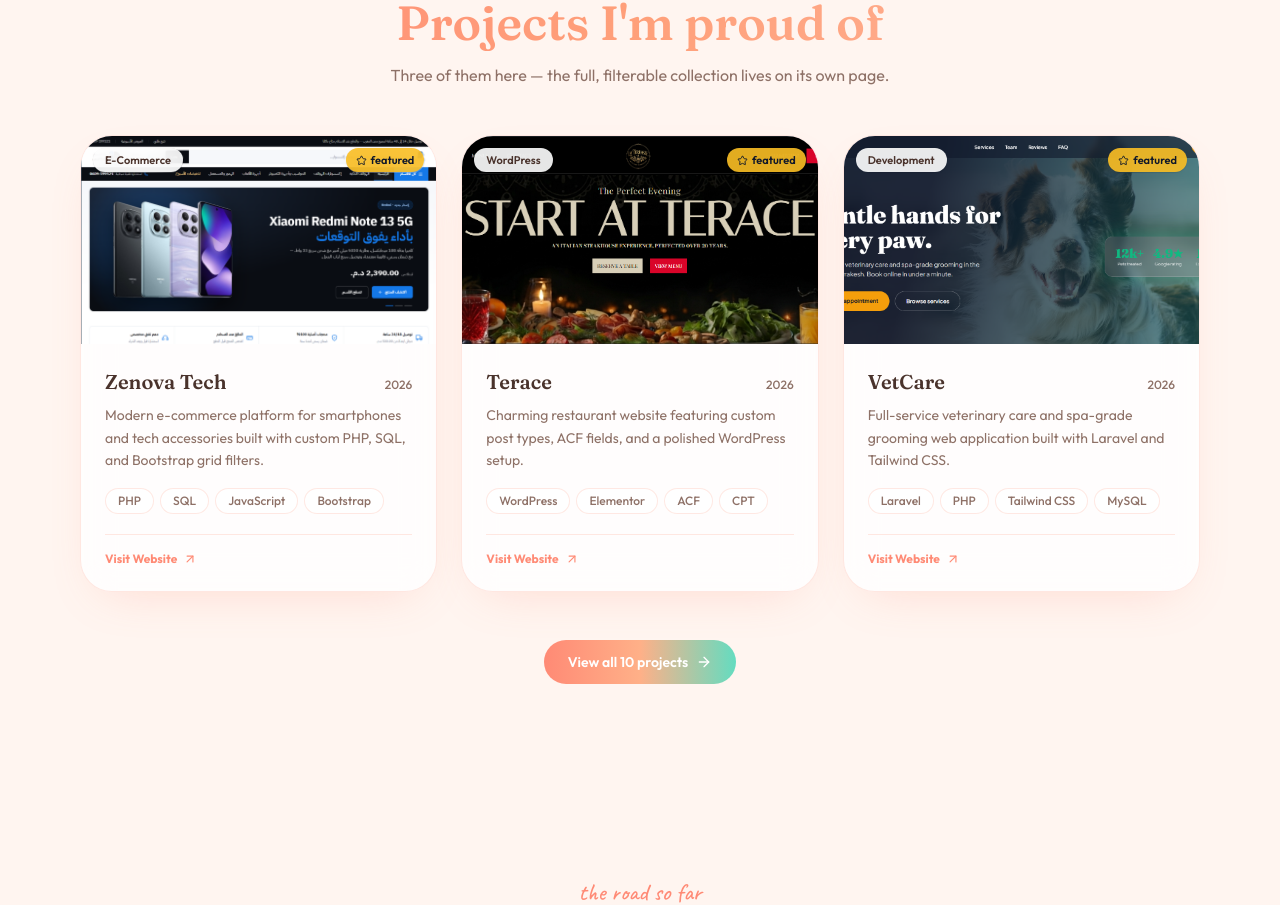
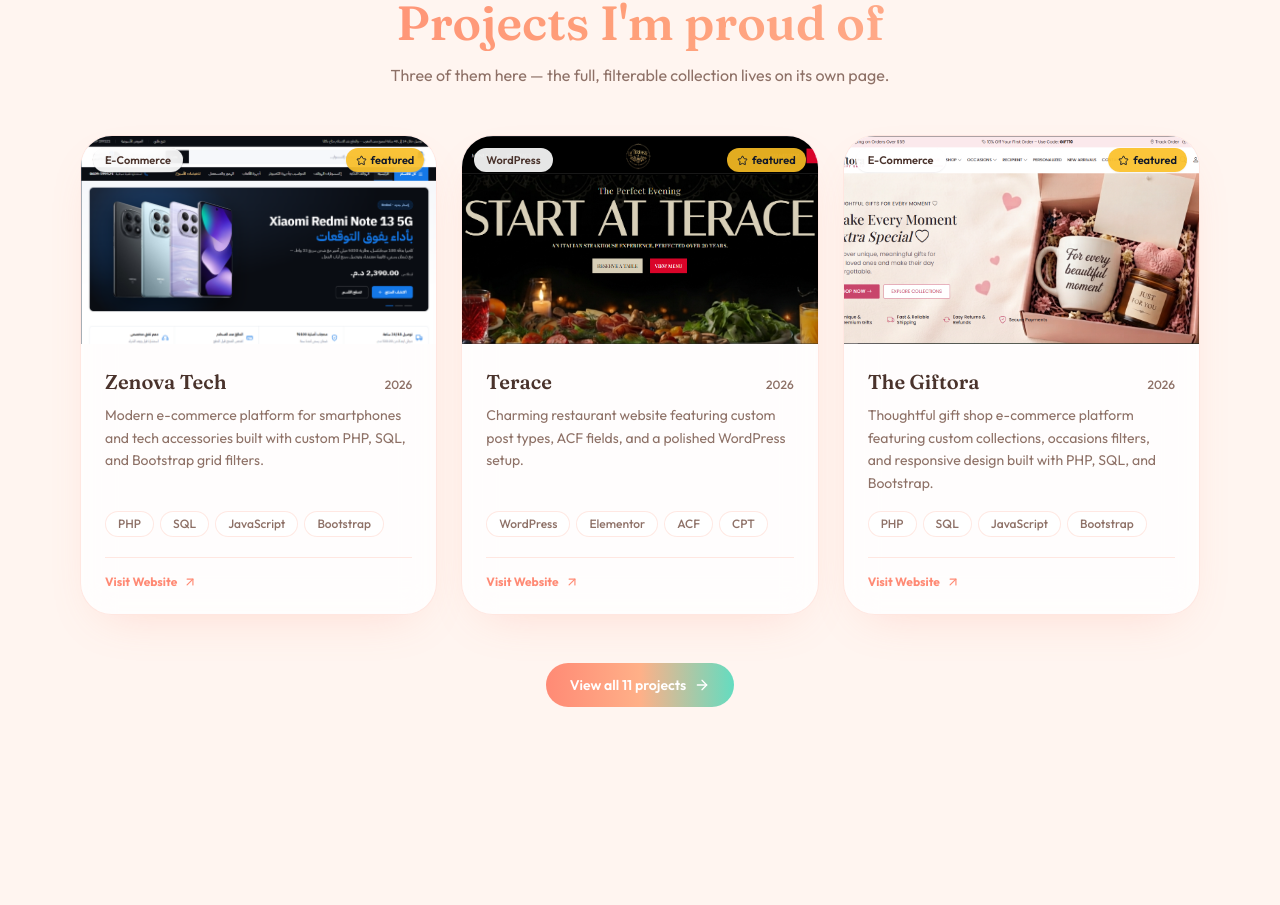
Before and after one commit to SALAMAch/salama-portfolio, a React (Vite) app: page / in a window 1280 px wide. Shown: the part 3830-4735 px from the top of the page. Built offline with nearby package versions, Linux system fonts and the light colour scheme.

Commit message:
add new project

```diff
--- a/src/data.js
+++ b/src/data.js
@@ -99,6 +99,17 @@ export const DATA = {
       link: 'https://laterrasse.wuaze.com/',
       short: 'Charming restaurant website featuring custom post types, ACF fields, and a polished WordPress setup.',
       tags: ['WordPress', 'Elementor', 'ACF', 'CPT']
+    },
+    {
+      id: 'giftora',
+      title: 'The Giftora',
+      cat: 'E-Commerce',
+      year: '2026',
+      featured: true,
+      image: '/giftora.PNG',
+      link: 'https://giftora.wuaze.com/',
+      short: 'Thoughtful gift shop e-commerce platform featuring custom collections, occasions filters, and responsive design built with PHP, SQL, and Bootstrap.',
+      tags: ['PHP', 'SQL', 'JavaScript', 'Bootstrap']
     },
     {
       id: 'vet-care',
```
Also changed, not shown: public/giftora.PNG (added).
